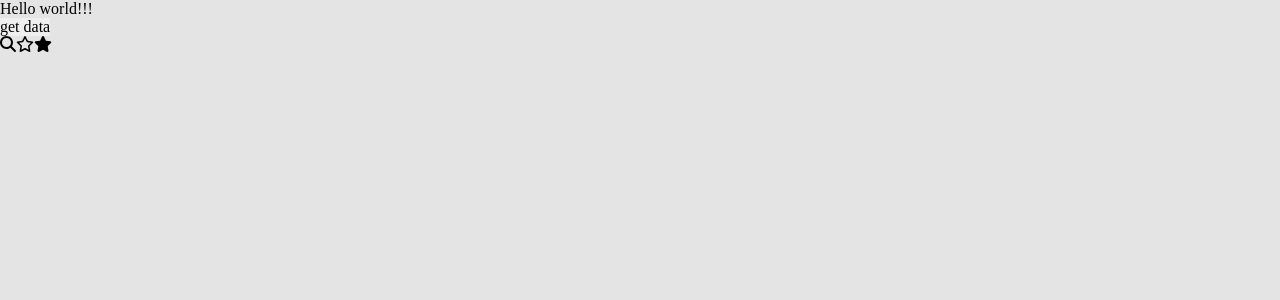
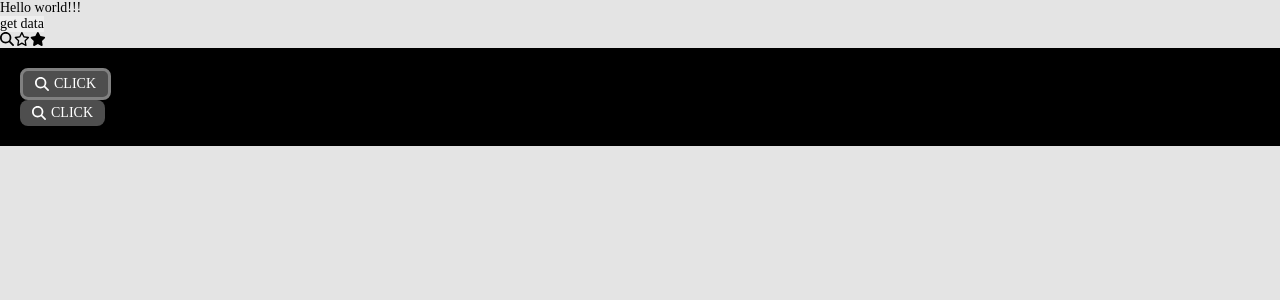
Before and after one commit to Valentyn13/okotoki, a React (Vite) app: page / in a window 1280 px wide. Shown: the top 300 px of the page. Built offline with nearby package versions, Linux system fonts and the light colour scheme; a web font is replaced by a local one.

Commit message:
feat: add button component

```diff
--- a/src/app/App.tsx
+++ b/src/app/App.tsx
@@ -1,5 +1,11 @@
 import { actions } from '../feature/example/model/store/example.store';
-import { Icon, IconName, useAppDispatch, useAppSelector } from '../shared';
+import {
+    Button,
+    Icon,
+    IconName,
+    useAppDispatch,
+    useAppSelector,
+} from '../shared';
 
 import './styles/index.scss';
 
@@ -19,6 +25,17 @@ const App = () => {
             <Icon name={IconName.SEARCH} />
             <Icon name={IconName.STAR_REGULAR} />
             <Icon name={IconName.STAR_SOLID} />
+            <br />
+            <div style={{ backgroundColor: 'black', padding: '20px' }}>
+                <Button active={true} onClick={() => {}}>
+                    <Icon name={IconName.SEARCH} />
+                    click
+                </Button>
+                <Button onClick={() => {}}>
+                    <Icon name={IconName.SEARCH} />
+                    click
+                </Button>
+            </div>
         </>
     );
 };
--- a/src/app/styles/_common.scss
+++ b/src/app/styles/_common.scss
@@ -1,3 +1,23 @@
+.ibg {
+    position: absolute;
+    top: 0;
+    left: 0;
+    z-index: -1;
+    width: 100%;
+    height: 100%;
+    object-fit: cover;
+}
+
+.ibgc {
+    position: absolute;
+    top: 0;
+    left: 0;
+    z-index: -2;
+    width: 100%;
+    height: 100%;
+    object-fit: contain;
+}
+
 .polotno {
     max-width: 1440px;
     margin: 0 auto;
--- a/src/app/styles/_nullstyle.scss
+++ b/src/app/styles/_nullstyle.scss
@@ -31,7 +31,7 @@ body {
 }
 
 body {
-    font-size: 16;
+    font-size: 14px;
     font-family: var(--main-font-family);
     line-height: normal;
     background-color: var(--color-background);
@@ -46,10 +46,6 @@ textarea {
     font-size: inherit;
     font-family: inherit;
     line-height: inherit;
-}
-
-button {
-    color: inherit;
 }
 
 ul li {
@@ -70,35 +66,3 @@ h6 {
     font-size: inherit;
     font-family: inherit;
 }
-
-.ibg {
-    position: absolute;
-    top: 0;
-    left: 0;
-    z-index: -1;
-    width: 100%;
-    height: 100%;
-    object-fit: cover;
-}
-
-.ibgc {
-    position: absolute;
-    top: 0;
-    left: 0;
-    z-index: -2;
-    width: 100%;
-    height: 100%;
-    object-fit: contain;
-}
-
-.polotno {
-    max-width: 1440px;
-    margin: 0 auto;
-}
-
-.container {
-    max-width: 1170px;
-    margin: 0 auto;
-}
-
-// Your media queries for container here
--- a/src/shared/ui/button/button.module.scss
+++ b/src/shared/ui/button/button.module.scss
@@ -1,3 +1,19 @@
 .button {
-    cursor: pointer;
+    display: flex;
+    align-items: center;
+    gap: 5px;
+    padding: 5px 12px;
+    color: white;
+    text-transform: uppercase;
+    background-color: transparent;
+    background-color: rgb(139 139 139 / 56.2%);
+    border-radius: 8px;
+
+    &:hover {
+        background-color: rgb(139 139 139 / 80%);
+    }
+
+    &__active {
+        border: 3px solid gray;
+    }
 }
--- a/src/shared/ui/button/button.tsx
+++ b/src/shared/ui/button/button.tsx
@@ -1,19 +1,33 @@
-import { FC } from 'react';
+import { FC, ReactNode } from 'react';
 import clsx from 'clsx';
 
 import styles from './button.module.scss';
 
 type ButtonProps = {
     onClick: () => void;
-    active: boolean;
+    active?: boolean;
     className?: string;
+    children: ReactNode;
 };
 
-export const Button: FC<ButtonProps> = ({ onClick, className = '' }) => {
+export const Button: FC<ButtonProps> = ({
+    onClick,
+    active,
+    children,
+    className = '',
+}) => {
     return (
         <button
             onClick={onClick}
-            className={clsx(styles.button, className)}
-        ></button>
+            className={clsx(
+                styles.button,
+                {
+                    [styles.button__active]: active,
+                },
+                className,
+            )}
+        >
+            {children}
+        </button>
     );
 };
```
